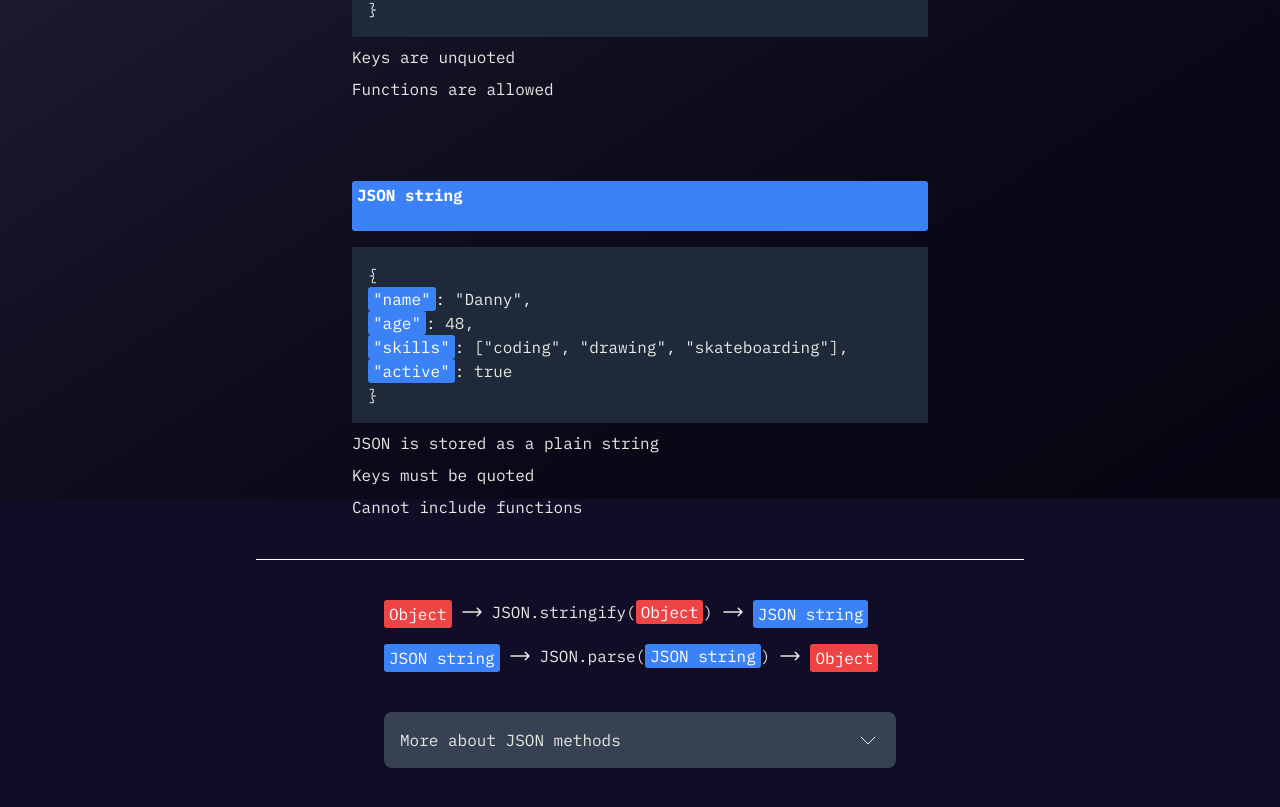
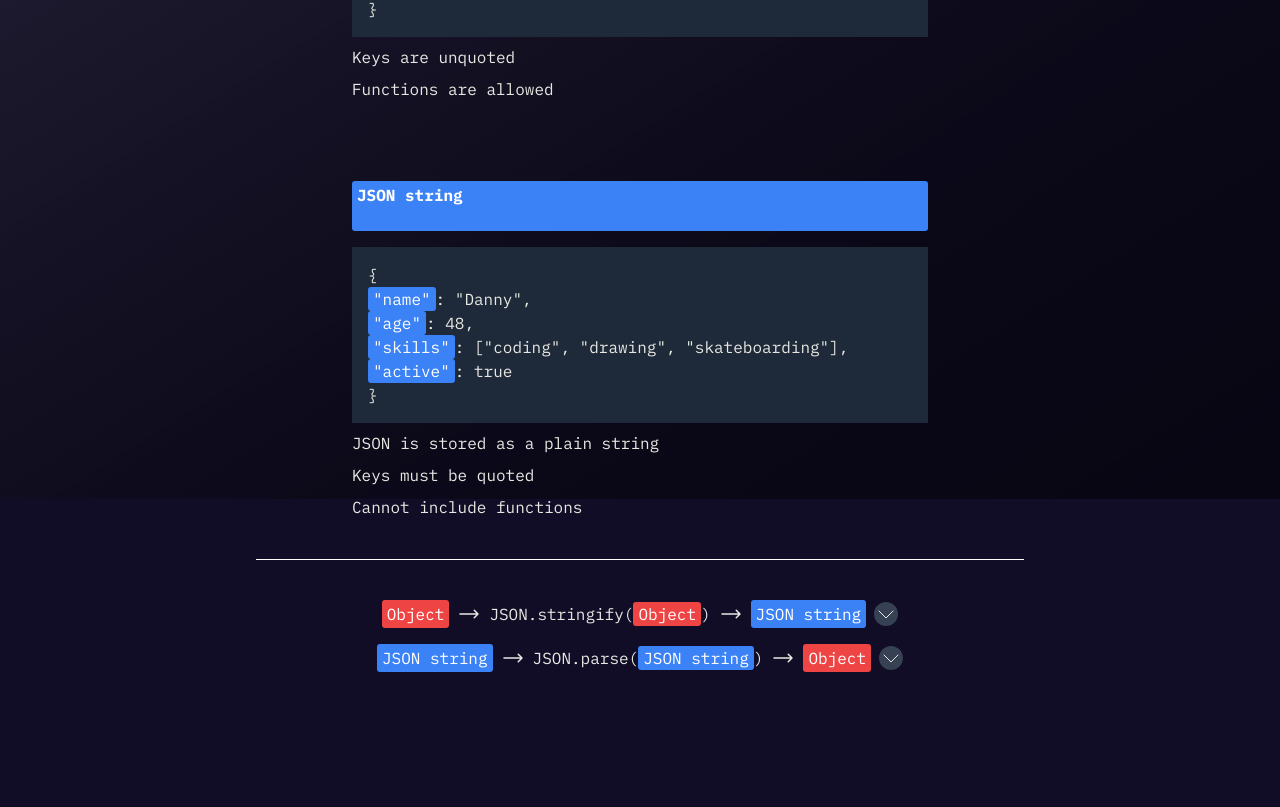
Before and after one commit to Danny-Cisco/danny-cisco, a SvelteKit app: page /understand-stuff/json-vs-object in a window 1280 px wide. Shown: the part 301-1108 px from the top of the page. Before the commit the page ends 1069 px from the top, so only its background shows below. Built offline with nearby package versions, Linux system fonts and the light colour scheme.

Commit message:
finished adding extra info to json page

```diff
--- a/src/routes/understand-stuff/json-vs-object/+page.svelte
+++ b/src/routes/understand-stuff/json-vs-object/+page.svelte
@@ -1,5 +1,6 @@
 <script>
-	let isOpen = false;
+	let isOpenStringify = false;
+	let isOpenParse = false;
 
 	const jsonExample = `{
     "name": "Alex",
@@ -18,12 +19,15 @@
 		}
 	};
 
-	const toggleDetails = () => {
-		isOpen = !isOpen;
+	const toggleParse = () => {
+		isOpenParse = !isOpenParse;
+	};
+	const toggleStringify = () => {
+		isOpenStringify = !isOpenStringify;
 	};
 </script>
 
-<div class="page">
+<div class="page pb-40">
 	<h2>JSON vs JavaScript Object</h2>
 
 	<div class="flex w-full flex-col items-center gap-20">
@@ -62,7 +66,7 @@
 
 	<hr class="mt-10 w-full border-t-white" />
 
-	<div class="mx-auto mt-10 flex w-full max-w-lg gap-2">
+	<div class="mx-auto mt-10 flex w-full max-w-2xl items-center justify-center gap-2">
 		<div class="js-key">Object</div>
 		<svg
 			xmlns="http://www.w3.org/2000/svg"
@@ -96,9 +100,23 @@
 		</svg>
 
 		<div class="json-key">JSON string</div>
+		<button
+			class="flex items-center justify-between rounded-full bg-gray-700 text-left hover:bg-gray-600"
+			on:click={toggleStringify}
+		>
+			<svg
+				class="size-6 transition-transform {isOpenStringify ? 'rotate-180' : ''}"
+				xmlns="http://www.w3.org/2000/svg"
+				fill="none"
+				viewBox="0 0 24 24"
+				stroke="currentColor"
+			>
+				<path stroke-linecap="round" stroke-linejoin="round" d="M19 9l-7 7-7-7" />
+			</svg>
+		</button>
 	</div>
 
-	<div class="mx-auto mt-4 flex w-full max-w-lg gap-2">
+	<div class="mx-auto mt-4 flex w-full max-w-2xl items-center justify-center gap-2">
 		<div class="json-key">JSON string</div>
 		<svg
 			xmlns="http://www.w3.org/2000/svg"
@@ -132,17 +150,12 @@
 		</svg>
 
 		<div class="js-key">Object</div>
-	</div>
-
-	<!-- Collapsible Details Section -->
-	<div class="mx-auto mt-10 w-full max-w-lg">
 		<button
-			class="flex w-full items-center justify-between rounded-lg bg-gray-700 p-4 text-left hover:bg-gray-600"
-			on:click={toggleDetails}
+			class="flex items-center justify-between rounded-full bg-gray-700 text-left hover:bg-gray-600"
+			on:click={toggleParse}
 		>
-			<span>More about JSON methods</span>
 			<svg
-				class="size-6 transition-transform {isOpen ? 'rotate-180' : ''}"
+				class="size-6 transition-transform {isOpenParse ? 'rotate-180' : ''}"
 				xmlns="http://www.w3.org/2000/svg"
 				fill="none"
 				viewBox="0 0 24 24"
@@ -151,8 +164,11 @@
 				<path stroke-linecap="round" stroke-linejoin="round" d="M19 9l-7 7-7-7" />
 			</svg>
 		</button>
+	</div>
 
-		{#if isOpen}
+	<!-- Collapsible Details Section -->
+	<div class="mx-auto w-full max-w-lg">
+		{#if isOpenStringify}
 			<div class="mt-4 rounded-lg bg-gray-800 p-6 transition-all">
 				<div class="mb-8">
 					<h4 class="mb-4 text-lg font-semibold">JSON.stringify()</h4>
@@ -160,20 +176,24 @@
 						<li>Converts JavaScript objects into JSON strings</li>
 						<li>
 							Can take up to 3 parameters:
-							<pre class="mt-2 bg-gray-900 p-2">JSON.stringify(value, replacer, space)</pre>
+							<pre class="mt-2 bg-gray-900 p-2">JSON.stringify(object, replacer, space)</pre>
 						</li>
 						<li>
-							<span class="js-key">value</span>: The object to convert
+							<span class="js-key">object</span>: The object to convert
 						</li>
 						<li>
 							<span class="js-key">replacer</span> (optional): A function or array to transform values
 						</li>
 						<li>
-							<span class="js-key">space</span> (optional): Adds indentation for readability
+							<span class="js-key">space</span> (optional): Adds indentation for readability. Common
+							value is 2.
 						</li>
 					</ul>
 				</div>
-
+			</div>
+		{/if}
+		{#if isOpenParse}
+			<div class="mt-4 rounded-lg bg-gray-800 p-6 transition-all">
 				<div>
 					<h4 class="mb-4 text-lg font-semibold">JSON.parse()</h4>
 					<ul class="list-inside list-disc space-y-2">
```
